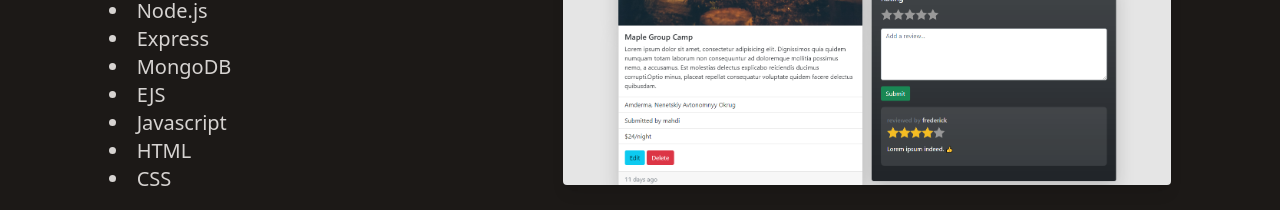
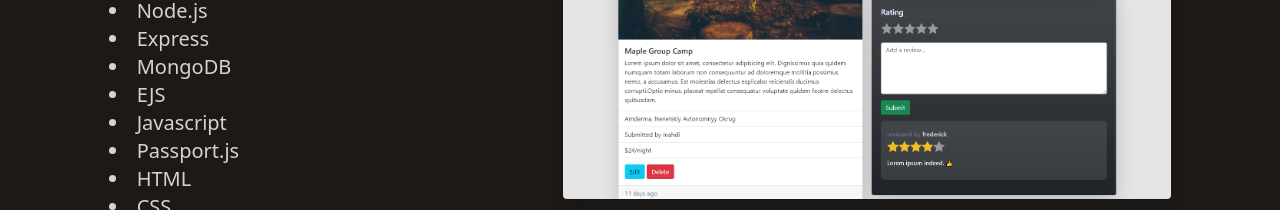
Before and after one commit to mahdiElmi/Portfolio, a website built with Vite: page index.html in a window 1280 px wide. Shown: the part 1720-1930 px from the top of the page. Built offline with nearby package versions, Linux system fonts and the light colour scheme.

Commit message:
added passport.js to yelpcamp and styled scrollbar

```diff
--- a/index.html
+++ b/index.html
@@ -9,7 +9,7 @@
   </head>
 
   <body
-    class="m-0 grid grid-cols-12 grid-rows-layout gap-6 bg-stone-900 p-0 font-sans text-white selection:bg-amber-900 selection:text-white"
+    class="m-0 grid grid-cols-12 grid-rows-layout gap-6 bg-stone-900 p-0 font-sans text-white scrollbar scrollbar-thumb-stone-800 selection:bg-amber-900 selection:text-white hover:scrollbar-thumb-stone-600"
   >
     <nav
       role="navigation"
@@ -143,6 +143,7 @@
             <li>MongoDB</li>
             <li>EJS</li>
             <li>Javascript</li>
+            <li>Passport.js</li>
             <li>HTML</li>
             <li>CSS</li>
           </ul>
--- a/package.json
+++ b/package.json
@@ -13,6 +13,7 @@
     "postcss": "^8.4.19",
     "prettier": "^2.8.0",
     "prettier-plugin-tailwindcss": "^0.2.0",
+    "tailwind-scrollbar": "^2.0.1",
     "tailwindcss": "^3.2.4",
     "typescript": "^4.6.4",
     "vite": "^3.2.3"
--- a/tailwind.config.cjs
+++ b/tailwind.config.cjs
@@ -12,5 +12,5 @@ module.exports = {
       },
     },
   },
-  plugins: [],
+  plugins: [require("tailwind-scrollbar")],
 };
```
Also changed, not shown: 1 other file.
